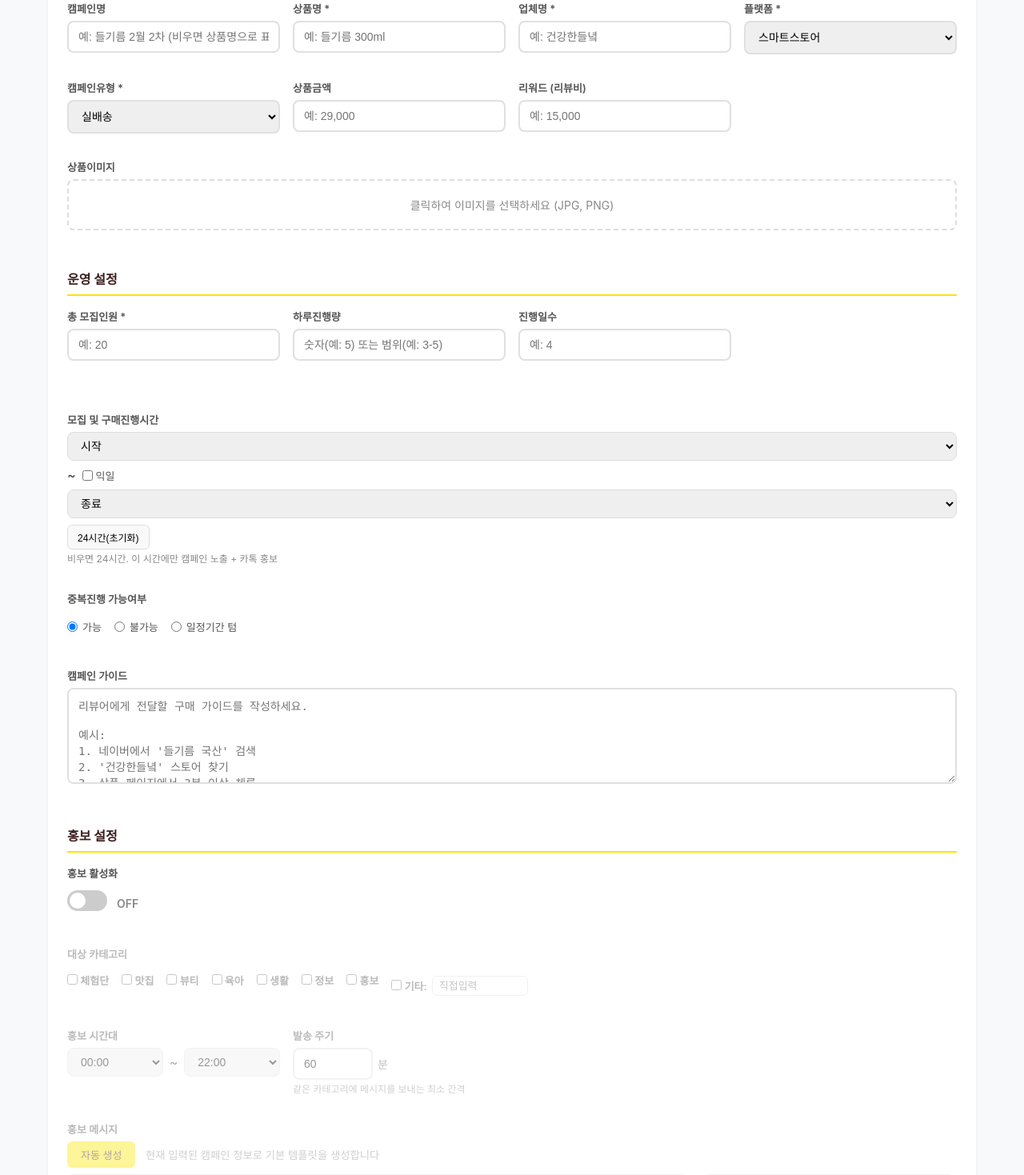
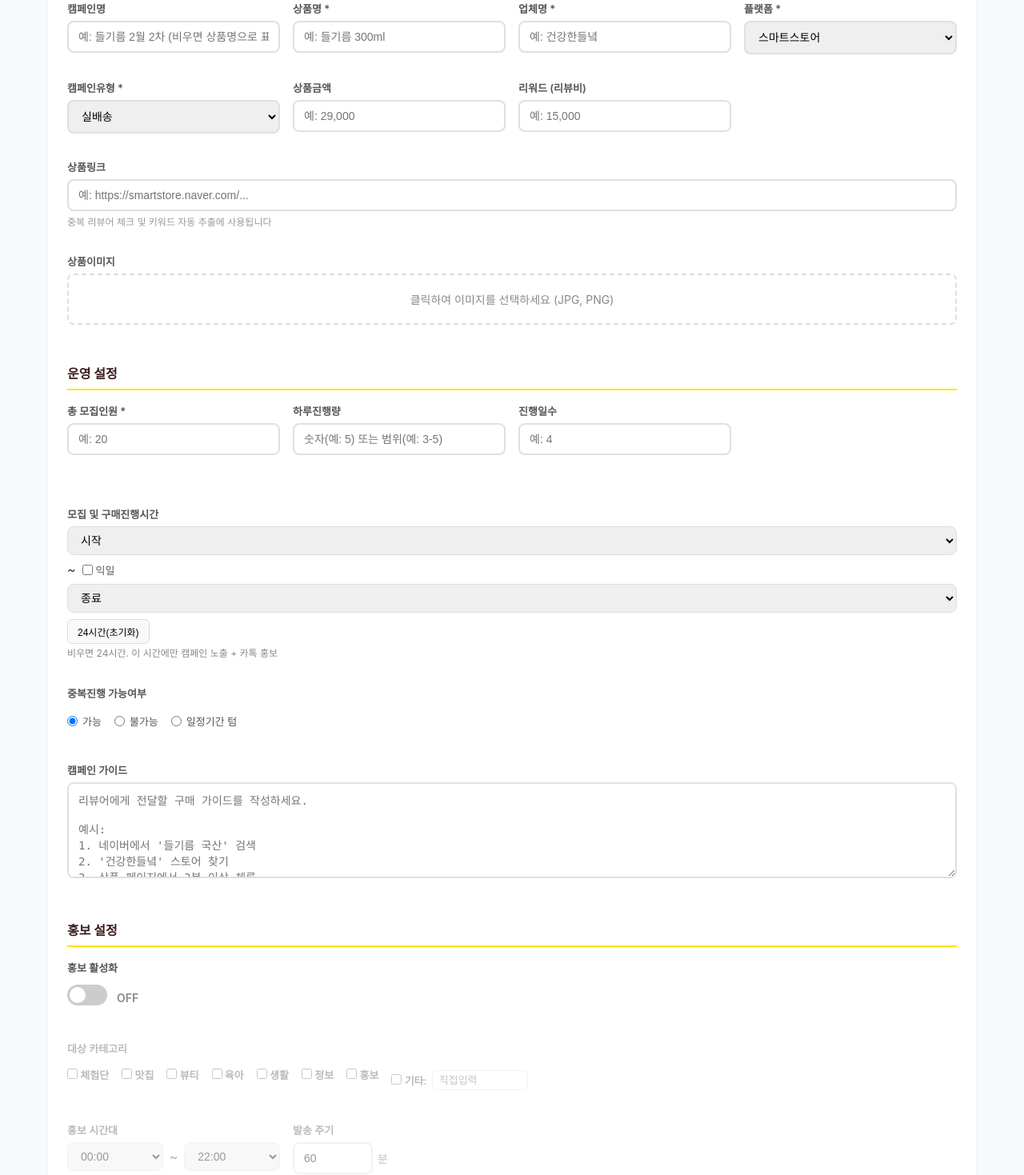
Before and after one commit to odong444/kabiseo-upload, a Flask app: page /admin/campaigns/new in a window 1280 px wide. Shown: the part 208-1677 px from the top of the page at 80% size. Run offline with Flask 3, Linux system fonts and the light colour scheme; the visitor is signed in with stand-in values (Sample User, id 1).

Commit message:
캠페인 등록 폼에 상품링크 필드 복원
Co-Authored-By: Claude Opus 4.6 <noreply@anthropic.com>

```diff
--- a/templates/admin/campaign_new.html
+++ b/templates/admin/campaign_new.html
@@ -209,6 +209,11 @@
                     <div class="form-group">
                         <label>리워드 (리뷰비)</label>
                         <input type="text" name="리뷰비" placeholder="예: 15,000">
+                    </div>
+                    <div class="form-group form-group-full">
+                        <label>상품링크</label>
+                        <input type="text" name="상품링크" placeholder="예: https://smartstore.naver.com/...">
+                        <div style="color:#999;font-size:12px;margin-top:4px;">중복 리뷰어 체크 및 키워드 자동 추출에 사용됩니다</div>
                     </div>
                     <div class="form-group form-group-full">
                         <label>상품이미지</label>
```
